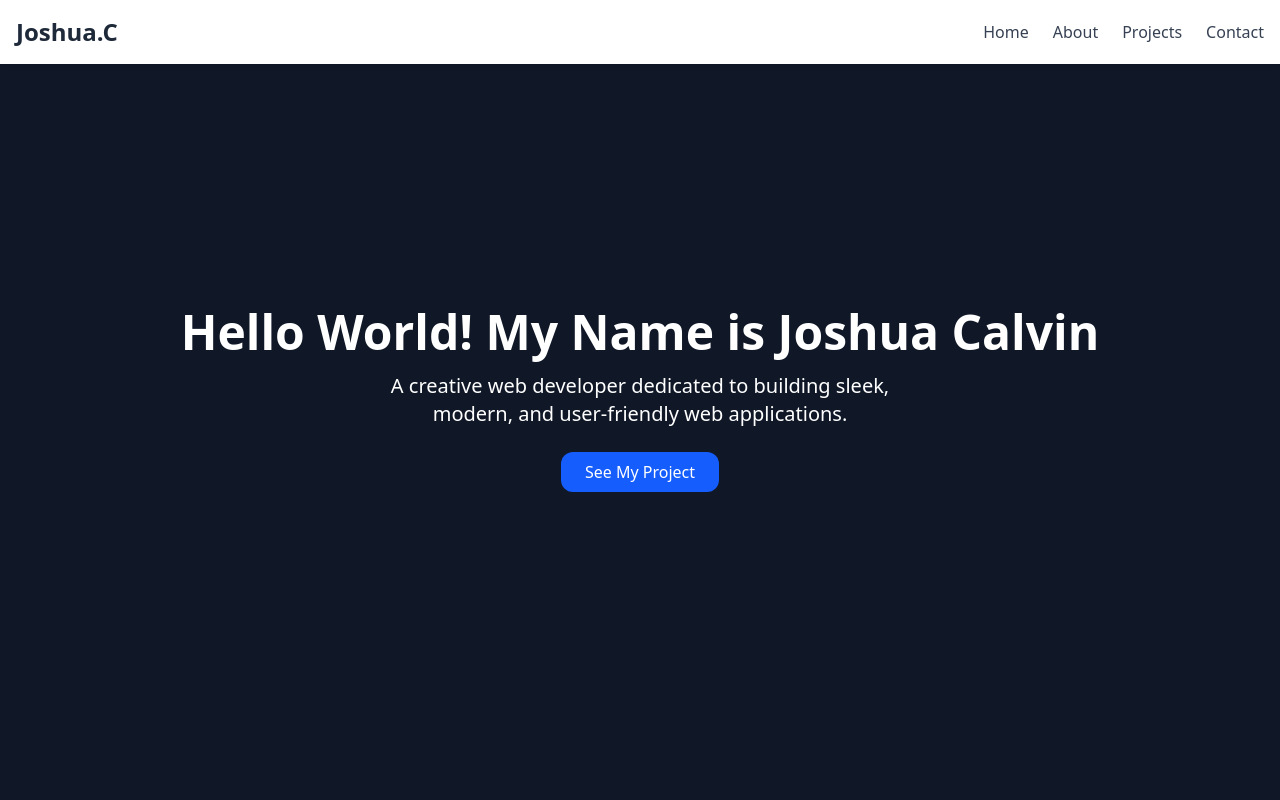
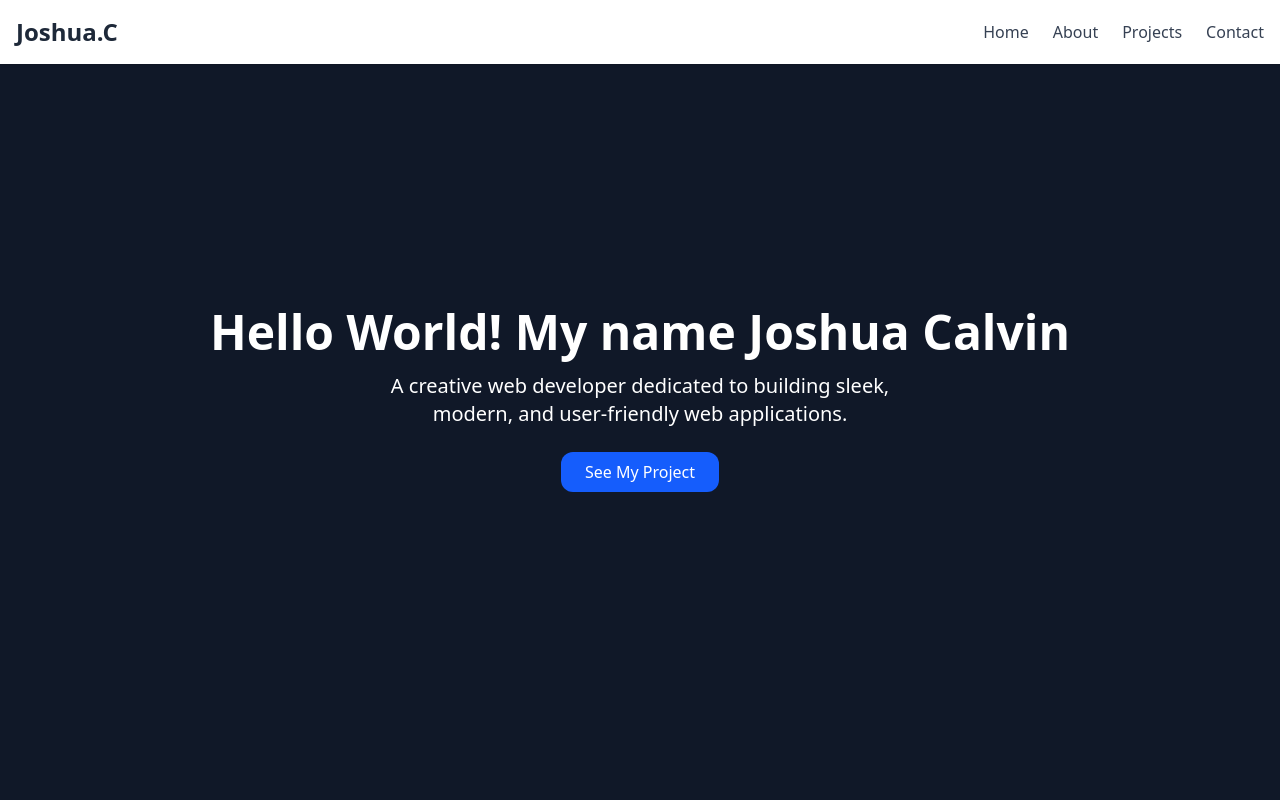
Before and after one commit to jocalvinshua/PersonalPortfolio, a React (Vite) app: page / in a window 1280 px wide. Shown: the top 800 px of the page. Built offline with nearby package versions, Linux system fonts and the light colour scheme.

Commit message:
Update App.jsx

```diff
--- a/src/App.jsx
+++ b/src/App.jsx
@@ -36,7 +36,7 @@ function Navbar(){
 function Hero(){
   return(
     <section className="min-h-screen flex flex-col justify-center items-center bg-gray-900 text-white text-center px-4">
-      <h1 className="text-5xl font-bold mb-4">Hello World! My Name is Joshua Calvin</h1>
+      <h1 className="text-5xl font-bold mb-4">Hello World! My name Joshua Calvin</h1>
       <p className="text-xl max-w-xl mb-6">A creative web developer dedicated to building sleek, modern, and user-friendly web applications.</p>
       <a href="#projects" className="bg-blue-600 hover:bg-blue-700 text-white py-2 px-6 rounded-xl transition">See My Project</a>
     </section>
```
